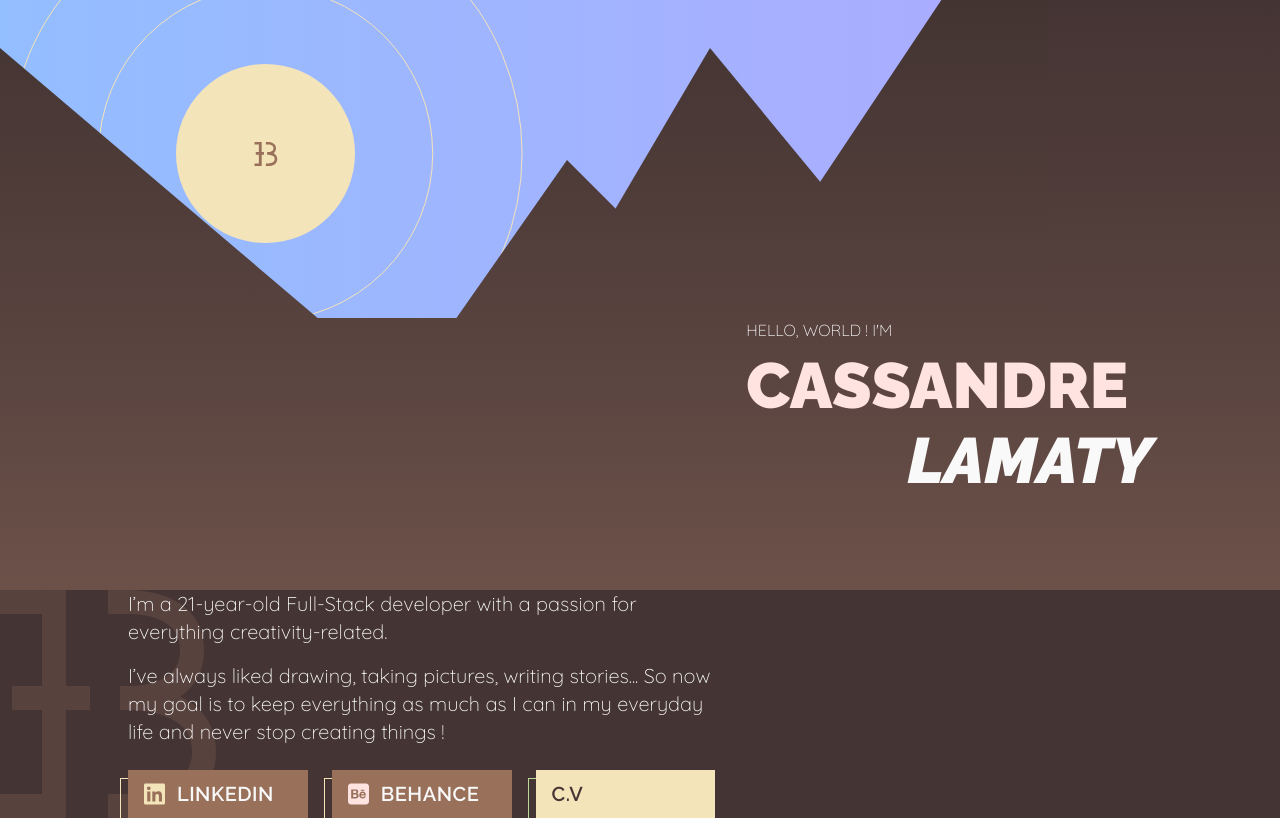
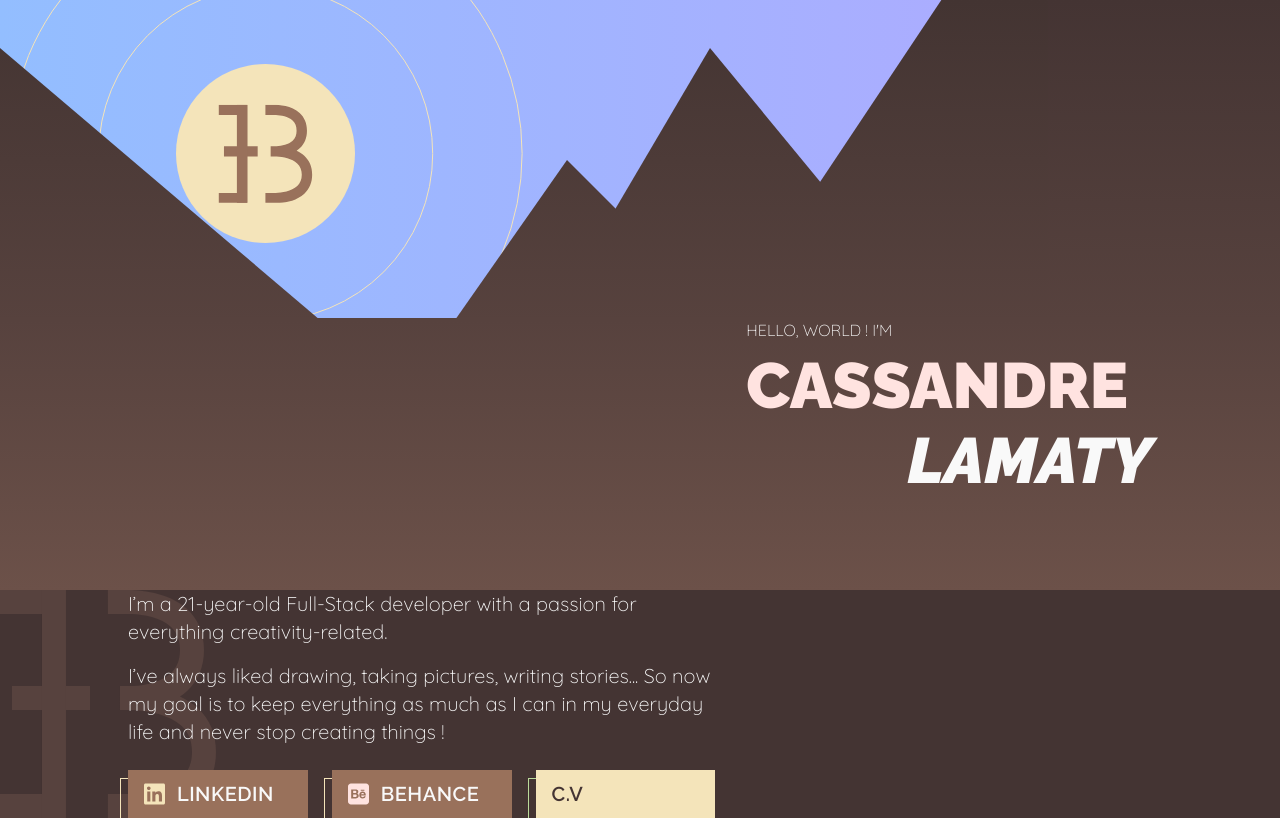
Before and after one commit to CassandreLAMATY/2024-portfolio-front, a Vue app: page / in a window 1280 px wide. Built offline with nearby package versions, Linux system fonts and the light colour scheme; what @fortawesome/pro-regular-svg-icons would draw is missing.

Commit message:
logo sun fixed

```diff
--- a/src/assets/stylesheets/css/header.css
+++ b/src/assets/stylesheets/css/header.css
@@ -75,7 +75,8 @@
   top: 50%;
   left: 50%;
   transform: translate(-50%, -50%);
-  width: 60%;
+  width: 55%;
+  height: 55%;
   fill: #99715b;
 }
 @media (min-width: 450px) {
--- a/src/assets/stylesheets/scss/header.scss
+++ b/src/assets/stylesheets/scss/header.scss
@@ -91,7 +91,8 @@
             left: 50%;
             transform: translate(-50%, -50%);
 
-            width: 60%;
+            width: 55%;
+            height: 55%;
 
             fill: $chamoisee;
         }
```
Also changed, not shown: 1 other file (tests, documents, lock files or other folders).
